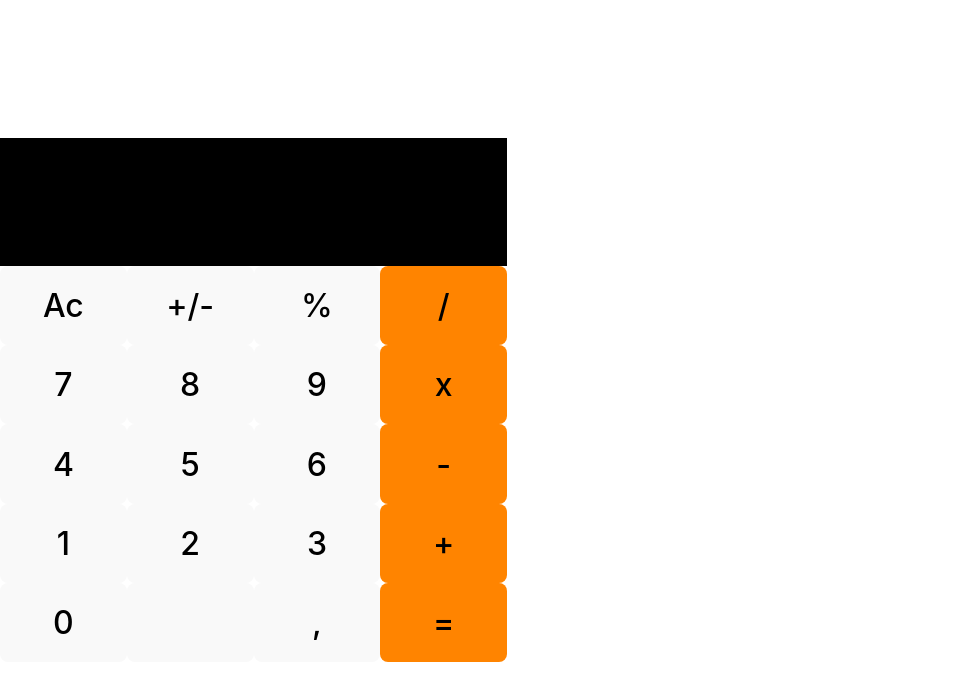
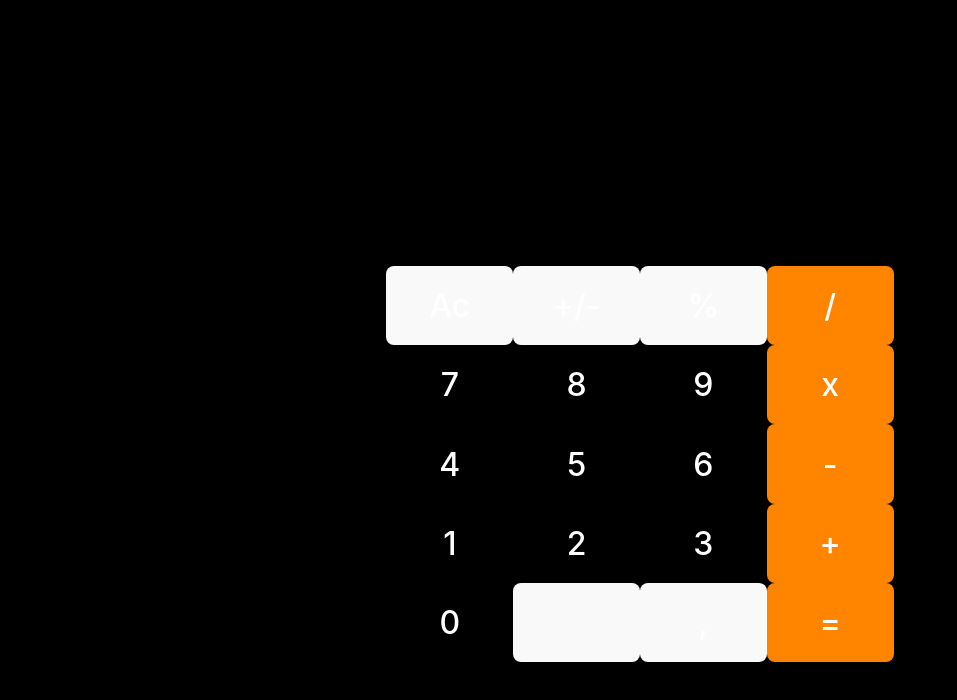
Before and after one commit to brito-joao/react-calculator, a React (Vite) app: page / in a window 1280 px wide. Shown: the top 700 px of the page, without its empty margins (0-957 px from the left). Built offline with nearby package versions, Linux system fonts and the light colour scheme.

Commit message:
Add addition and subtraction with multiple number support

```diff
--- a/src/App.css
+++ b/src/App.css
@@ -1,9 +1,15 @@
-
+body{
+  background-color: black;
+  display: flex;
+  align-items:flex-start ;
+  justify-content: center;
+}
 
 .buttons{
   display: grid;
   grid-template-columns: repeat( 4, 1fr);
   font-size: 2em;
+  background-color: black;
 
 }
 .operator{
@@ -12,6 +18,7 @@
 }
 button{
   max-width: 25vw;
+  color: white;
 }
 .buttons :first-child{
   background-color: black;
--- a/src/App.jsx
+++ b/src/App.jsx
@@ -9,30 +9,23 @@ function App(){
     if(ended){
       setExpression(`${value}`);
       setEnded(false);
-
     }else{
       let new_var= `${expression}${value}`
       setExpression(new_var)
     }
-
-
   }
-
   function pressedOperator(value){
     const options = ["/","x","-","+"]
     console.log(value)
     //seeing if the button pressed was the "="
     if(!options.includes(value)){
-
       setExpression(solver(expression))
       setEnded(true);
-
     }else{
       setExpression(`${expression}${value}`);
     }
   }
   useEffect(()=>{
-
   },[expression])
   return(
     <div className='buttons'>
@@ -57,88 +50,98 @@ function App(){
       <button></button>
       <button>,</button>
       <Operator handleClick={()=>{pressedOperator("=")}} operator={"="}/>
-
     </div>
   )
-
 }
 export function Display({toDisplay}){
   return(
-    <div>{toDisplay}</div>
+    <div style={{color:"white"}}>{toDisplay}</div>
   )
 }
-
 export function Operator({operator,handleClick}){
   return(
     <button className='operator' onClick={handleClick}>{operator}</button>
   )
 }
-
 export function Number({number,handleClick}){
   return(
-    <button onClick={handleClick}>{number}</button>
+    <button style={{backgroundColor:"black"}} onClick={handleClick}>{number}</button>
   )
 }
-
+//gets an operation and solves it in the correct order with 2 or more numbers
 function calculateResultSimple(array,operators){
-
   let operator_quantities = [0,0,0,0];
-
   array.forEach((item)=>{
     if(operators.includes(item)){
       operator_quantities[operators.indexOf(item)]+=1;
     }
   })
-  //find the order of operations
-  console.log(operator_quantities,"hello people");
-
-  if(operator_quantities[0] || operator_quantities[1]){
-    console.log("hello wolrdo",array);
-  }
   let temporary_result;
   //first for the "x" and "/"'s
   for(var i=0; i<(operator_quantities[0]+operator_quantities[1]);i++){
     array.forEach((item,index)=>{
       if(item=="x" || item=="/"){
-      //if operator is not the last item, nor the first
-      //if side items arent other operators
-      //if side items are "-"
-
       if(array.at(-1)==item){
-        console.log("you dumb idiot, you can't do that",item);
         array.splice(array.length-1,1);
       }else{
         if(item=="x"){
           temporary_result = parseFloat(array[index-1])*parseFloat(array[index+1])
-
         }else{
           temporary_result = (parseFloat(array[index-1])/parseFloat(array[index+1])).toFixed(2)
         }
-        console.log("part1",array);
-        console.log("tempa sda", temporary_result)
         array[index]=temporary_result;
         array.splice(index-1,1);
         array.splice(index,1);
-
-        console.log("part2",array);
-
       }
-      console.log("hello asdlfajs",array);
+    }
+    })
+  }
+  for(var i=0;i<operator_quantities[2]+operator_quantities[3];i++){
+    array.forEach((item,index)=>{
+      if(item=="+" || item=="-"){
+        if(array.at(-1)==item){
+          array.splice(array.length-1,1);
+        }else{
+          if(item=="+"){
+            temporary_result = parseFloat(array[index-1])+parseFloat(array[index+1])
+          }else{
+            temporary_result = (parseFloat(array[index-1])-parseFloat(array[index+1])).toFixed(2)
+          }
+          array[index]=temporary_result;
+          array.splice(index-1,1);
+          array.splice(index,1);
+        }
     }
     })
   }
 
-
-  //find if the operator is in the middle
-
-  //calculate result with 2d array
-
-
+  console.log(array)
   return array[0];
 }
-
+//to prepare the array for the next function
+function mergeNumbers(array,operators){
+  let number= "";
+  let operator = "";
+  let operation = [];
+  array.forEach((item,index)=>{
+    if(operators.includes(item)){
+      console.log("hello world");
+      operation.push(number);
+      operation.push(item);
+      number="";
+    }else{
+      number+=item;
+    }
+  });
+  if(number){
+    operation.push(number);
+  }
+  //create something that can split by the operators
+  ;
+  console.log(operation);
+  return operation
+}
 function solver(string){
-
   let arrayed_expression = string.split("");
   const operators = ["/","x","-","+"];
   let has_operators = false;
@@ -147,13 +150,12 @@ function solver(string){
       console.log("found one!",item);
       has_operators=true;
     }
-
   })
   if(has_operators){
-    return calculateResultSimple(arrayed_expression,operators);
+    //merge all the numbers pressed into one
+    return calculateResultSimple(mergeNumbers(arrayed_expression,operators),operators);
   }else{
     return Math.floor(Math.random()*100)
   }
-
 }
 export default App
```
